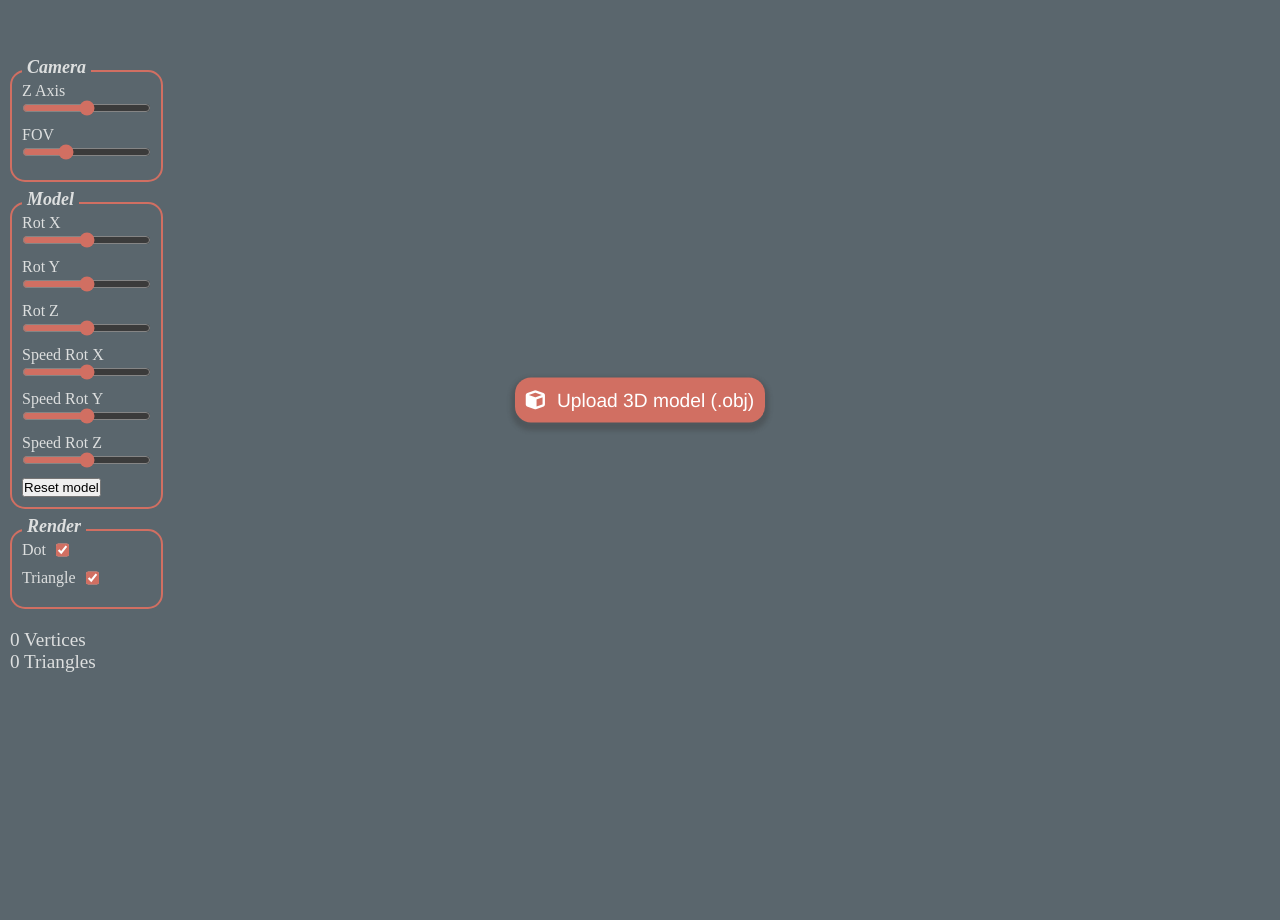
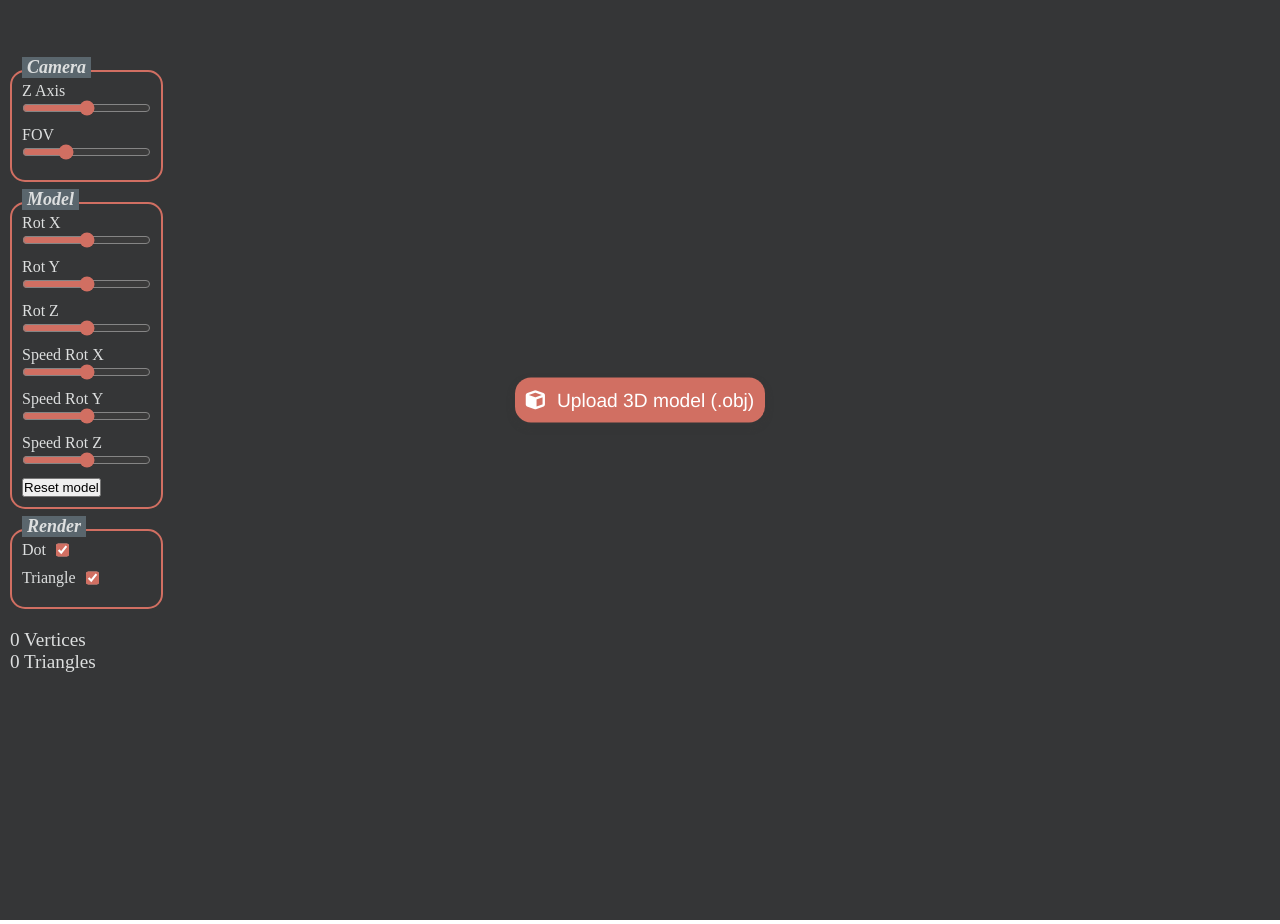
Before and after one commit to NysoS/3D-Viewer-JS, a website with bundled scripts: page index.html in a window 1280 px wide. Shown: the top 924 px of the page. Built offline with nearby package versions, Linux system fonts and the light colour scheme.

Commit message:
fix viewer contrast color

```diff
--- a/index.html
+++ b/index.html
@@ -20,7 +20,7 @@
         padding: 0;
       }
       canvas {
-        background-color: #5a666d;
+        background-color: #353637;
       }
 
       .ui {
```
